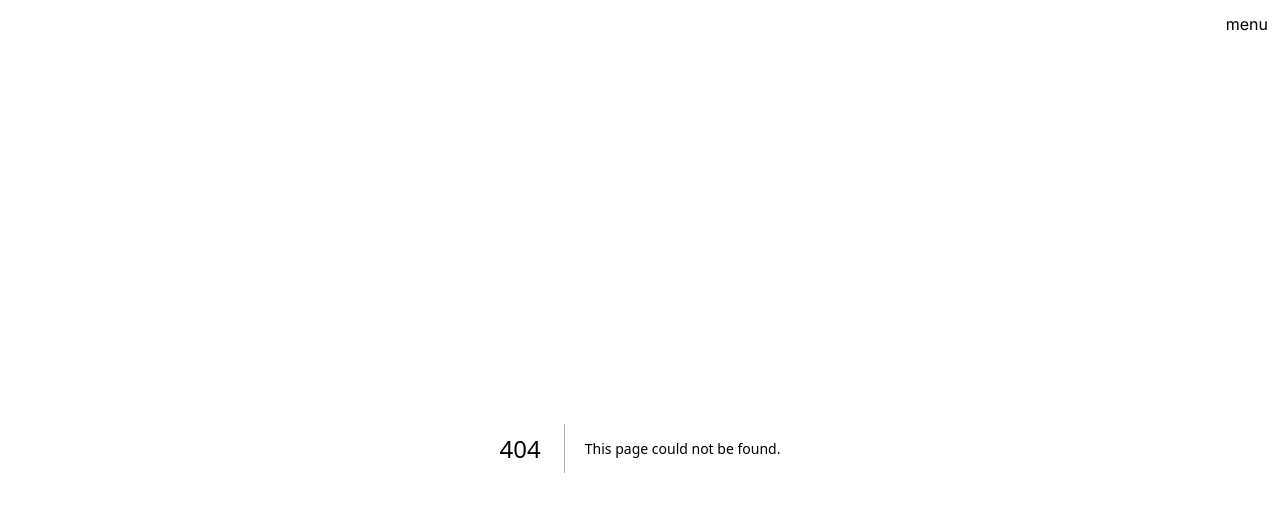
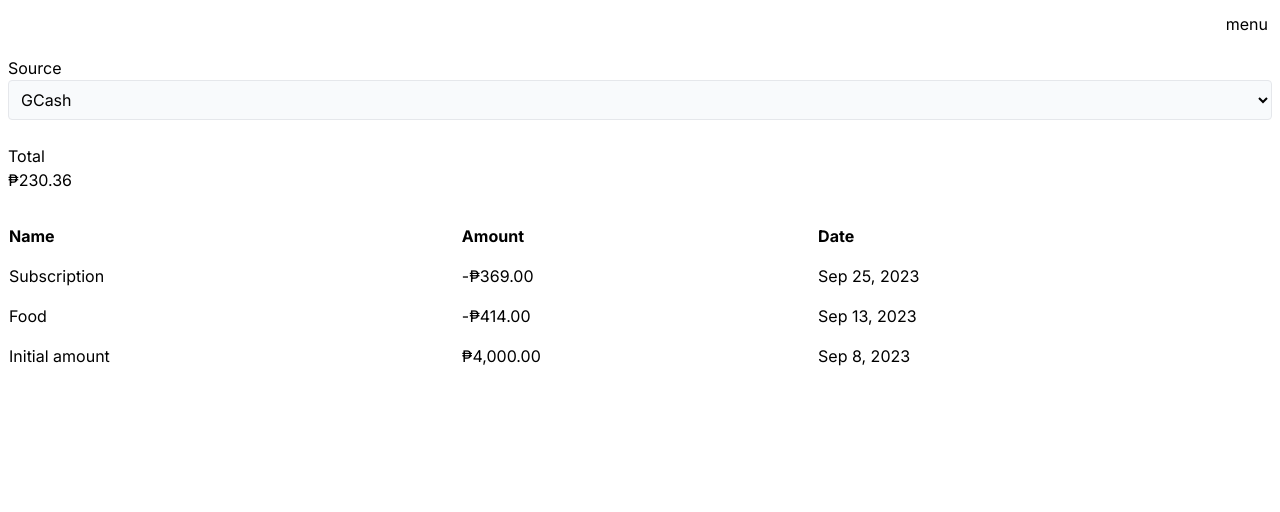
Before and after one commit to nathanelcorpuz/money-tracker, a Next.js app: page /transactions in a window 1280 px wide. Before the commit this address had no page. Shown: the top 512 px of the page. Built offline with nearby package versions, Linux system fonts and the light colour scheme.

Commit message:
transactions

```diff
--- /dev/null
+++ b/app/transactions/page.js
@@ -0,0 +1,52 @@
+import Select from "@/components/common/Select";
+
+export default function Transactions() {
+	const sampleOptions = [
+		{
+			value: "gcash",
+			label: "GCash",
+		},
+		{
+			value: "cash",
+			label: "Cash",
+		},
+		{
+			value: "BDO",
+			label: "BDO",
+		},
+	];
+
+	return (
+		<main className="p-2 flex flex-col gap-6">
+			<Select label="Source" options={sampleOptions} />
+			<div className="flex flex-col">
+				<p>Total</p>
+				<p>₱230.36</p>
+			</div>
+			<div>
+				<table className="w-[100%]">
+					<tr>
+						<th className="text-start h-[40px]">Name</th>
+						<th className="text-start h-[40px]">Amount</th>
+						<th className="text-start h-[40px]">Date</th>
+					</tr>
+					<tr className="h-[40px]">
+						<td>Subscription</td>
+						<td>-₱369.00</td>
+						<td>Sep 25, 2023</td>
+					</tr>
+					<tr className="h-[40px]">
+						<td>Food</td>
+						<td>-₱414.00</td>
+						<td>Sep 13, 2023</td>
+					</tr>
+					<tr className="h-[40px]">
+						<td>Initial amount</td>
+						<td>₱4,000.00</td>
+						<td>Sep 8, 2023</td>
+					</tr>
+				</table>
+			</div>
+		</main>
+	);
+}
--- /dev/null
+++ b/components/common/Select.js
@@ -0,0 +1,12 @@
+export default function Select({ label, name, options }) {
+	return (
+		<div className="flex flex-col">
+			<label for={name}>{label}</label>
+			<select className="border rounded p-2 bg-slate-50" name={name} id={name}>
+				{options.map((option) => (
+					<option value={option.value}>{option.label}</option>
+				))}
+			</select>
+		</div>
+	);
+}
```
